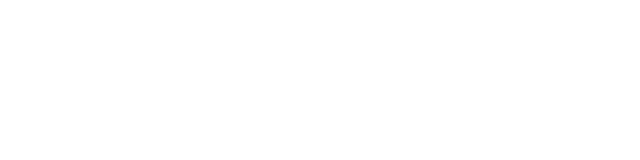
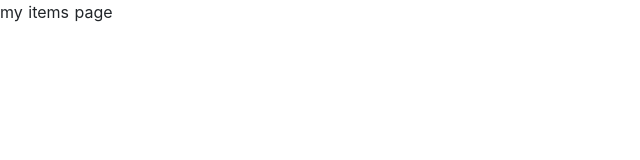
Before and after one commit to jasmin872/Nuxt-Crash-Demo, a Nuxt app: page /my-items in a window 1280 px wide. Before the commit this address had no page. Shown: the top 160 px of the page, without its empty margins (0-640 px from the left). Built offline with nearby package versions, Linux system fonts and the light colour scheme.

Commit message:
[ADD] new pages

```diff
--- a/components/Nav.vue
+++ b/components/Nav.vue
@@ -8,10 +8,10 @@
       <b-navbar-nav class="ml-auto">
         <b-navbar-nav>
         <NuxtLink to="/products" class="nav-link"
-            >Products <span class="sr-only">(current)</span></NuxtLink
+            >Products</NuxtLink
           >
         <NuxtLink to="/my-items" class="nav-link"
-            >My Items <span class="sr-only">(current)</span></NuxtLink
+            >My Items</NuxtLink
           >
       </b-navbar-nav>
       </b-navbar-nav>
--- /dev/null
+++ b/pages/my-items.vue
@@ -0,0 +1,15 @@
+<template>
+    <div>
+            my items page
+    </div>
+</template>
+
+<script>
+    export default {
+
+    }
+</script>
+
+<style lang="scss" scoped>
+
+</style>
--- /dev/null
+++ b/pages/products.vue
@@ -0,0 +1,15 @@
+<template>
+    <div>
+        this is product page
+    </div>
+</template>
+
+<script>
+    export default {
+
+    }
+</script>
+
+<style scoped>
+
+</style>
```
